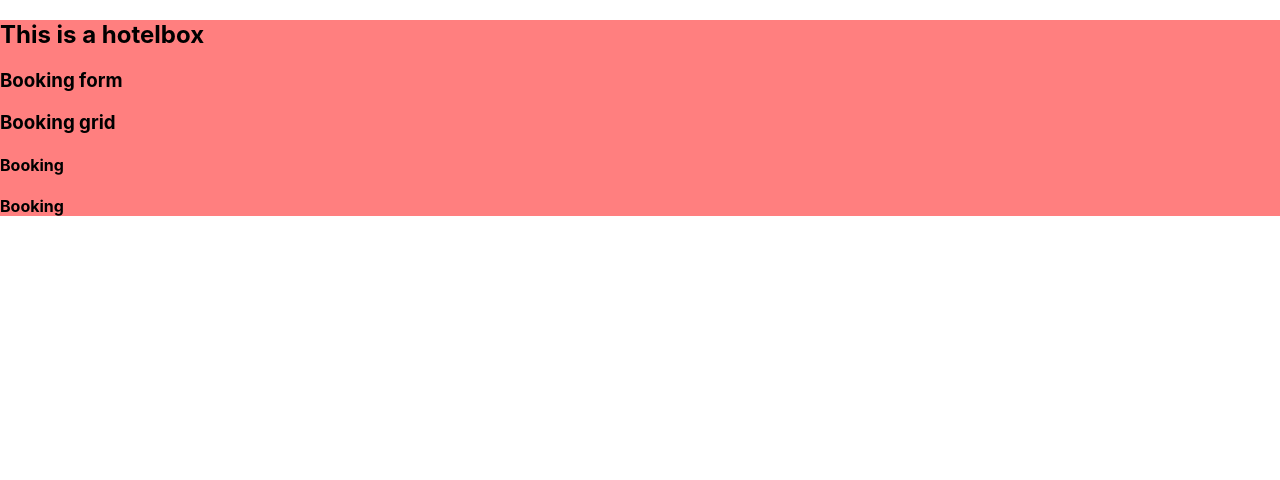
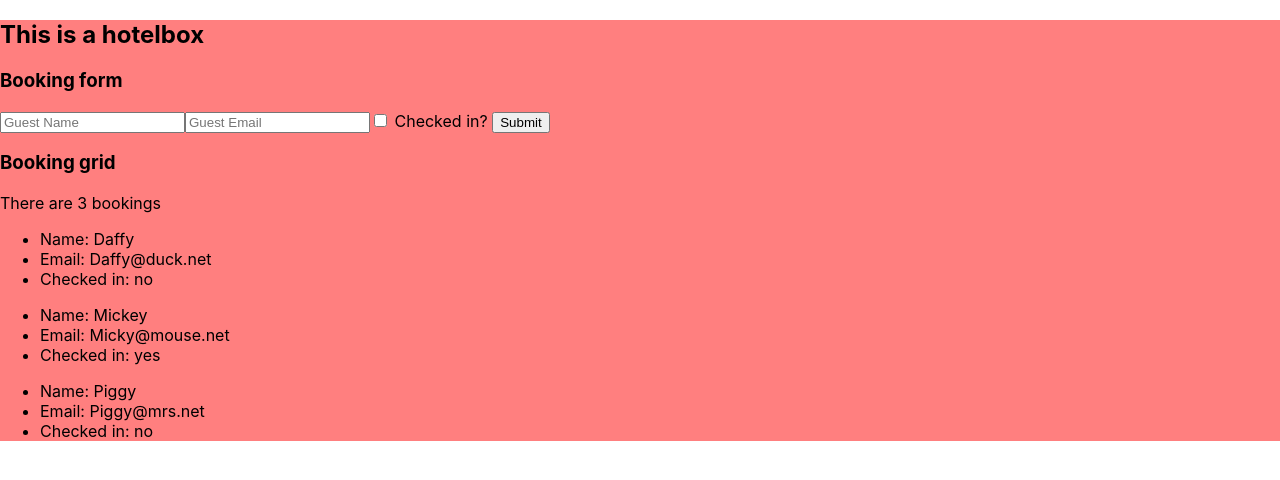
Before and after one commit to Andrew-Dyson/hotels_lab, a React (Create React App) app in the folder client/: page / in a window 1280 px wide. Shown: the top 480 px of the page. Built offline with nearby package versions, Linux system fonts and the light colour scheme.

Commit message:
do some work on client

```diff
--- a/client/src/components/Booking.js
+++ b/client/src/components/Booking.js
@@ -1,14 +1,13 @@
 
-const Booking = () => {
-
-
-
-
+const Booking = ({booking}) => {
 
     return (
         <>
-
-            <h4>Booking</h4>
+        <ul>
+            <li>Name: {booking.guestName}</li>
+            <li>Email: {booking.guestEmail}</li>
+            <li>Checked in: {booking.checkedIn ? 'yes' : 'no'}</li>
+        </ul>
         </>
     )
 }
--- a/client/src/components/BookingForm.js
+++ b/client/src/components/BookingForm.js
@@ -1,13 +1,77 @@
-const BookingForm = () => {
+import React, {useState} from 'react';
 
+const BookingForm = ( {onGuestBookinSubmit} ) => {
+
+    const [guestName, setGuestName] = useState("");
+    const [guestEmail, setGuestEmail] = useState("");
+    const [guestCheckedIn, setGuestCheckedIn] = useState(false)
+
+    const handleGuestNameChange = (e) => {
+        // console.log(e.target.value)
+        setGuestName(e.target.value)
+    }
+
+    const handleGuestEmailChange = (e) => {
+        setGuestEmail(e.target.value)
+    }
+
+    const handleGuestCheckedInChange = (e) => {
+        setGuestCheckedIn(!guestCheckedIn)
+    }
+
+    const handleSubmit = e => {
+        e.preventDefault();
+        console.log(e)
+        const newGuestDetails = {
+            guestName: guestName,
+            guestEmail: guestEmail,
+            guestCheckedIn: guestCheckedIn
+        }
+        console.log(`The new guest details... name: ${newGuestDetails.newGuestName}; email: ${newGuestDetails.newGuestEmail} and ${newGuestDetails.newGuestCheckedIn ? "is" : "is not"} checked in`)
+        onGuestBookinSubmit(newGuestDetails)
+        setGuestName("")
+        setGuestEmail("")
+        setGuestCheckedIn(false)
+    }
+    // const handleSubmit = e => {
+    //     e.preventDefault();
+    //     const guestNameValue = guestName.trim()
+    //     const guestEmailValue = guestEmail.trim()
+    //     const guestCheckedInValue = guestCheckedIn
+
+    //     if (!guestNameValue || !guestEmailValue) return // Return and do nothing if no valid input
+    //     // Update comments in CommentBox
+    //     onGuestBookinSubmit({
+    //         guestName: guestNameValue,
+    //         guestEmail: guestEmailValue,
+    //         checkedIn: guestCheckedInValue
+    //     })
+    //     // Clear the inputs
+    //     setGuestName('')
+    //     setGuestEmail('')
+    //     setGuestCheckedIn(false)
+    // }
 
 
 
 
     return (
         <>
+            <h3>Booking form</h3>
+            <form onSubmit = {handleSubmit}>
+                <input type = "guestName" placeholder = "Guest Name" value = {guestName} onChange = {handleGuestNameChange}></input>
+                <input type = "email" placeholder = "Guest Email" value = {guestEmail} onChange = {handleGuestEmailChange}></input>
+                <input type="checkbox" id="checkbox" name = "checkbox" checked= {guestCheckedIn} onChange = {handleGuestCheckedInChange} />
+                <label htmlFor="checkbox"> Checked in? </label>
+                <button>Submit</button>
+            </form>
+            {/* <form onSubmit = {handleSubmit} >
+                <input type = "name" placeholder = "Guest Name" value = {guestName} onChange = {handleGuestNameChange}/>
+                <input type = "email" placeholder = "Guest Email" value = {guestEmail} onChange = {handleEmailChange}/>
+                <input type="checkbox" id="checkedIn" name="checkedIn" value={guestCheckedIn} onChange = {handleGuestCheckedin}/>
+                <button>Submit</button>
+            </form> */}
 
-            <h3>Booking form</h3>
         </>
     )
 }
--- a/client/src/components/BookingsGrid.js
+++ b/client/src/components/BookingsGrid.js
@@ -1,17 +1,20 @@
 import Booking from "./Booking"
 
-const BookingsGrid = () => {
+const BookingsGrid = ( { bookings }) => {
 
 
-
-
+    const renderBookings = bookings.map(bk => {
+        return(
+            <Booking key = {bk.id} booking = {bk} />
+        )
+    })
 
     return (
         <>
 
             <h3>Booking grid</h3>
-            <Booking></Booking>
-            <Booking></Booking>
+            <p> There are {bookings.length} bookings</p>
+            {renderBookings}
         </>
     )
 }
--- a/client/src/containers/HotelBox.js
+++ b/client/src/containers/HotelBox.js
@@ -1,18 +1,61 @@
+import React, {useState, useEffect} from 'react'
+
 import BookingsGrid from "../components/BookingsGrid"
 import BookingForm from "../components/BookingForm"
 
+
+// These are seed data from the client side.
+// Once the database is set up these will be removed
+const seedDataClient = [
+    {
+        id: 1,
+        guestName: "Daffy",
+        guestEmail: "Daffy@duck.net",
+        checkedIn : false
+    },
+    {
+        id: 2,
+        guestName: "Mickey",
+        guestEmail: "Micky@mouse.net",
+        checkedIn : true
+    },
+    {
+        id: 3,
+        guestName: "Piggy",
+        guestEmail: "Piggy@mrs.net",
+        checkedIn : false
+    }
+]
+
 const HotelBox = () => {
 
+    const [bookings, setBookings] = useState(null)
 
+    useEffect( () => {
+        // Initally load client-side seed data
+        // Later change so these are taken from the database
 
+        setBookings(seedDataClient)
+    }, [] )
 
+    const handleNewBooking = (newGuest) => {
+        console.log("handleNewBooking triggered")
+        // const maxId = Math.max(...(bookings.map(o => o.id)), 0);
+        // console.log(`The maximum id in the existing array is ${maxId}`)
+        // console.log(newGuest)
+        // newGuest.id = maxId + 1
+        setBookings(
+            ...bookings,
+            newGuest
+        )
+    }
 
 
 return (
     <>
     <h2> This is a hotelbox </h2>
-    <BookingForm></BookingForm>
-    <BookingsGrid></BookingsGrid>
+    {bookings && <BookingForm onGuestBookinSubmit={handleNewBooking}/> }
+    {bookings && <BookingsGrid bookings={bookings}/>}
     </>
 )
 
```
Also changed, not shown: client/src/logo.svg (deleted).
